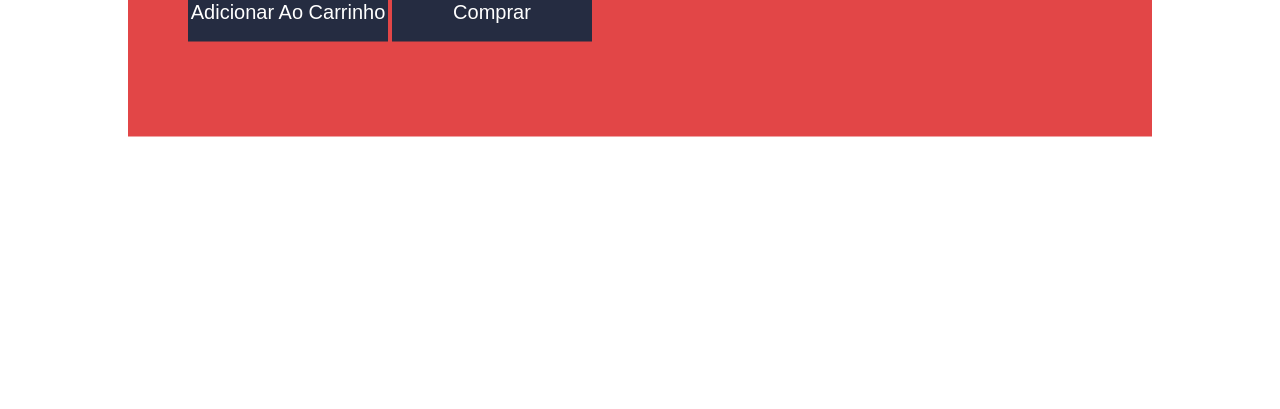
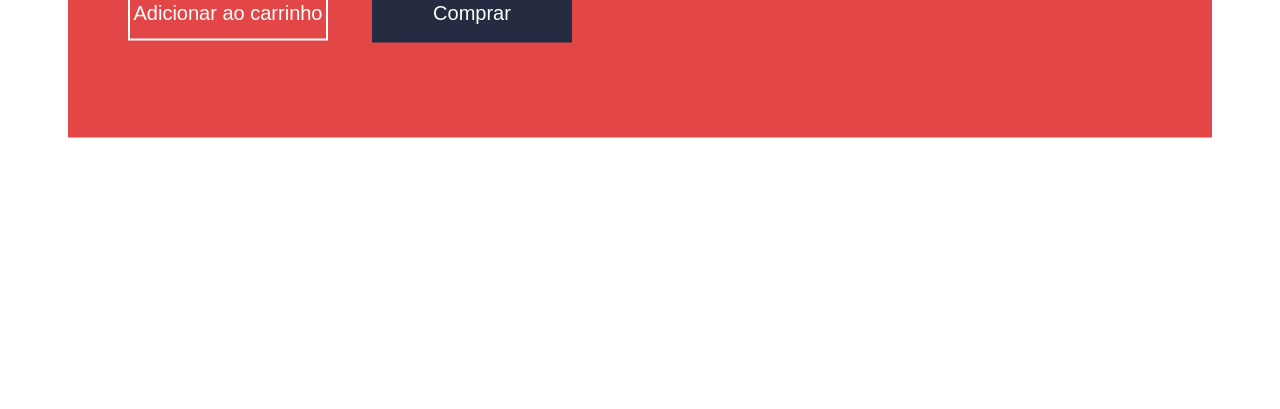
Before and after one commit to Rod94/Fone-Loja, a plain HTML site: page index.html in a window 1280 px wide. Shown: the part 391-800 px from the top of the page. Drawn offline with Linux system fonts and the light colour scheme.

Commit message:
alterando sobre os buttons

```diff
--- a/css/button.css
+++ b/css/button.css
@@ -1,4 +1,5 @@
 .button {
+  box-sizing: border-box;
   display: inline-block;
   width: 200px;
   background-color: #252c41;
@@ -7,7 +8,12 @@
   color: #fff;
   font-size: 20px;
   font-family: Arial, 'Roboto', sans-serif;
-  text-transform: capitalize;
   text-align: center;
   line-height: 60px;
 }
+
+.-first {
+  margin-right: 40px;
+  background-color: transparent;
+  border: solid 2px #fff;
+}
--- a/css/reset.css
+++ b/css/reset.css
@@ -49,6 +49,3 @@ table {
 a {
   text-decoration: none;
 }
-* {
-	box-sizing: border-box;
-}
--- a/index.html
+++ b/index.html
@@ -20,8 +20,8 @@
         <a class="menu-header -last" href="https://github.com/Rod94/Fone-Loja">carrinho (10)</a>
       </nav>
     </header>
-    <a class="button" href="https://github.com/Rod94/Fone-Loja">adicionar ao carrinho</a>
-    <a class="button" href="https://github.com/Rod94/Fone-Loja">comprar</a>
+    <a class="button -first" href="https://github.com/Rod94/Fone-Loja">Adicionar ao carrinho</a>
+    <a class="button" href="https://github.com/Rod94/Fone-Loja">Comprar</a>
   </div>
 </body>
 </html>
```
